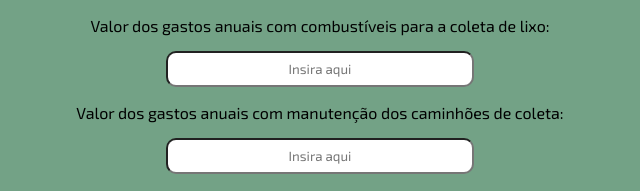
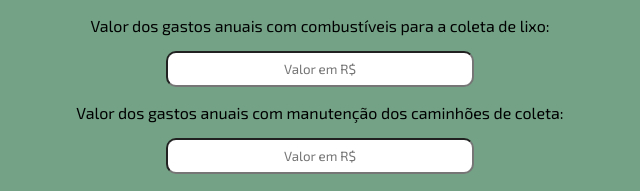
Before and after one commit to NicolasBJaved/TechBins, a plain HTML site: page Projeto/Site/public/simulador_financeiro.html in a window 1280 px wide. Shown: the part 239-430 px from the top of the page, 320-960 px from the left. Drawn offline with Linux system fonts and the light colour scheme.

Commit message:
Alterando placeholder

```diff
--- a/Projeto/Site/public/simulador_financeiro.html
+++ b/Projeto/Site/public/simulador_financeiro.html
@@ -32,9 +32,9 @@
             <h1>Simulador Financeiro</h1>
             <h3>Calcule as vantagens que nosso projeto trará ao seu negócio!</h3>
             <p>Valor dos gastos anuais com combustíveis para a coleta de lixo: </p>
-            <input type="text" id="ipt_gasto_combustivel" placeholder="Insira aqui">
+            <input type="text" id="ipt_gasto_combustivel" placeholder="Valor em R$">
             <p>Valor dos gastos anuais com manutenção dos caminhões de coleta:</p>
-            <input type="text" id="ipt_gasto_manutencao" placeholder="Insira aqui"><br>
+            <input type="text" id="ipt_gasto_manutencao" placeholder="Valor em R$"><br>
             <button onclick="calculo()">Calcular</button>
             <div id="div_resultado"></div>
         </div>
```
